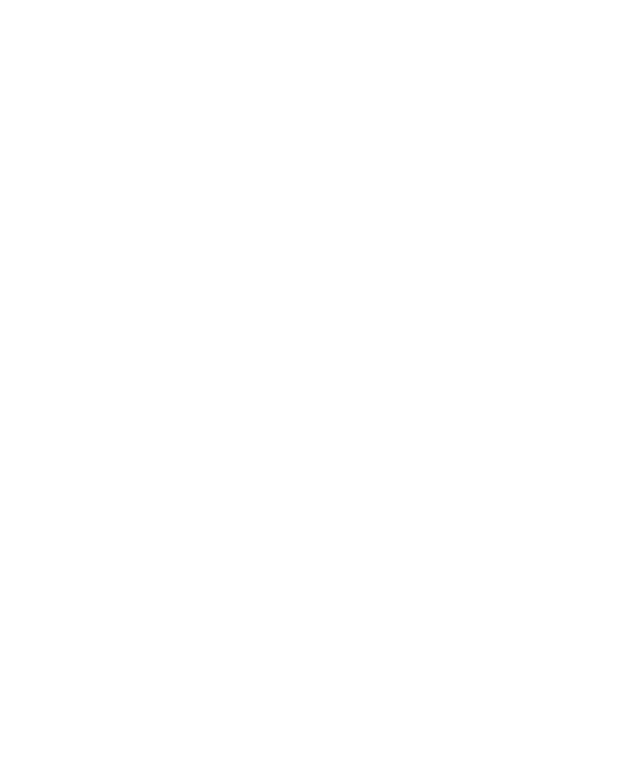
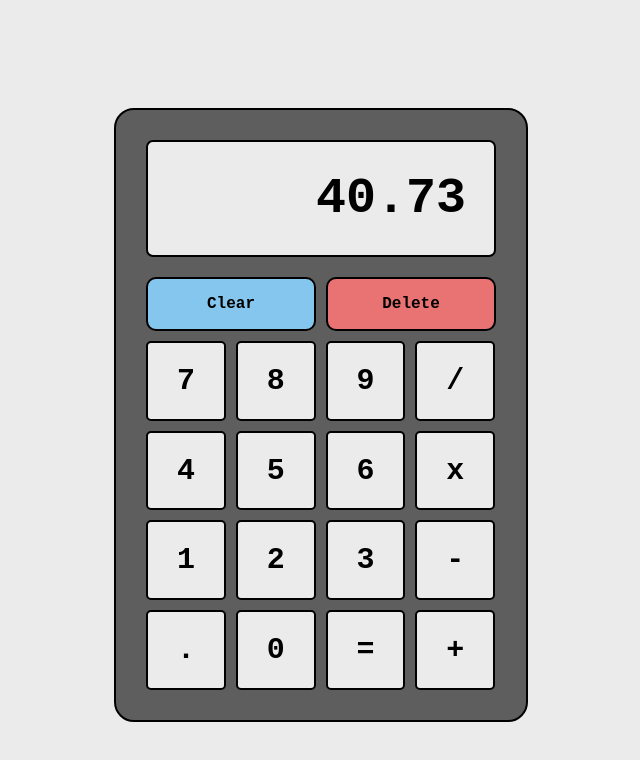
Before and after one commit to milsyy/calculator, a plain HTML site: page index.html in a window 1280 px wide. Shown: the whole page, without its empty margins (319-959 px from the left). Drawn offline with Linux system fonts and the light colour scheme.

Commit message:
Finished the UI

```diff
--- a/index.html
+++ b/index.html
@@ -7,6 +7,31 @@
     <link rel="stylesheet" href="style.css" />
   </head>
   <body>
+    <div class="main">
+      <div class="first-layer">40.73</div>
+      <div class="second-layer">
+        <div class="clear">Clear</div>
+        <div class="delete">Delete</div>
+      </div>
+      <div class="third-layer">
+        <div class="button">7</div>
+        <div class="button">8</div>
+        <div class="button">9</div>
+        <div class="button">/</div>
+        <div class="button">4</div>
+        <div class="button">5</div>
+        <div class="button">6</div>
+        <div class="button">x</div>
+        <div class="button">1</div>
+        <div class="button">2</div>
+        <div class="button">3</div>
+        <div class="button">-</div>
+        <div class="button">.</div>
+        <div class="button">0</div>
+        <div class="button">=</div>
+        <div class="button">+</div>
+      </div>
+    </div>
     <script src="script.js"></script>
   </body>
 </html>
--- a/style.css
+++ b/style.css
@@ -0,0 +1,90 @@
+body {
+  display: flex;
+  justify-content: center;
+  background-color: rgb(235, 235, 235);
+  font-family: "Courier New", Courier, monospace;
+}
+
+.main {
+  display: flex;
+  flex-direction: column;
+  align-items: center;
+  margin-top: 100px;
+  width: 350px;
+  height: 550px;
+  background-color: rgb(95, 94, 94);
+  border-radius: 20px;
+  padding: 30px;
+}
+
+.first-layer,
+.main,
+.clear,
+.delete,
+.button {
+  border: 2px solid black;
+}
+
+.first-layer {
+  box-sizing: border-box;
+  display: flex;
+  justify-content: end;
+  align-items: center;
+  padding-right: 28px;
+  background-color: rgb(235, 235, 235);
+  width: 100%;
+  height: 100%;
+  border-radius: 7px;
+  font-size: 50px;
+  font-weight: bold;
+}
+
+.second-layer {
+  width: 100%;
+  display: flex;
+}
+
+.clear,
+.delete {
+  display: flex;
+  justify-content: center;
+  align-items: center;
+  width: 50%;
+  height: 50px;
+  border-radius: 10px;
+  margin-top: 20px;
+  font-weight: bold;
+}
+
+.clear {
+  background-color: rgba(136, 209, 252, 0.911);
+  margin-right: 5px;
+}
+
+.delete {
+  background-color: rgba(255, 117, 117, 0.863);
+  margin-left: 5px;
+}
+
+.third-layer {
+  box-sizing: border-box;
+  width: 100%;
+  height: 100%;
+  display: flex;
+  flex-wrap: wrap;
+  margin-top: 10px;
+  gap: 10px;
+}
+
+.button {
+  flex-basis: 4;
+  width: 75.8px;
+  height: 75.8px;
+  background-color: rgb(235, 235, 235);
+  border-radius: 5px;
+  font-weight: bold;
+  font-size: 30px;
+  display: flex;
+  justify-content: center;
+  align-items: center;
+}
```
